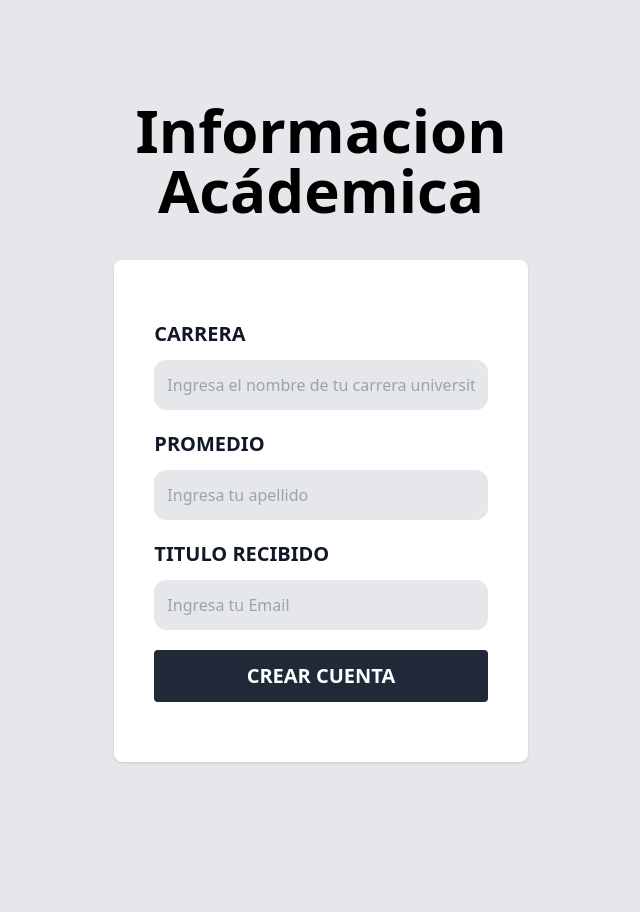
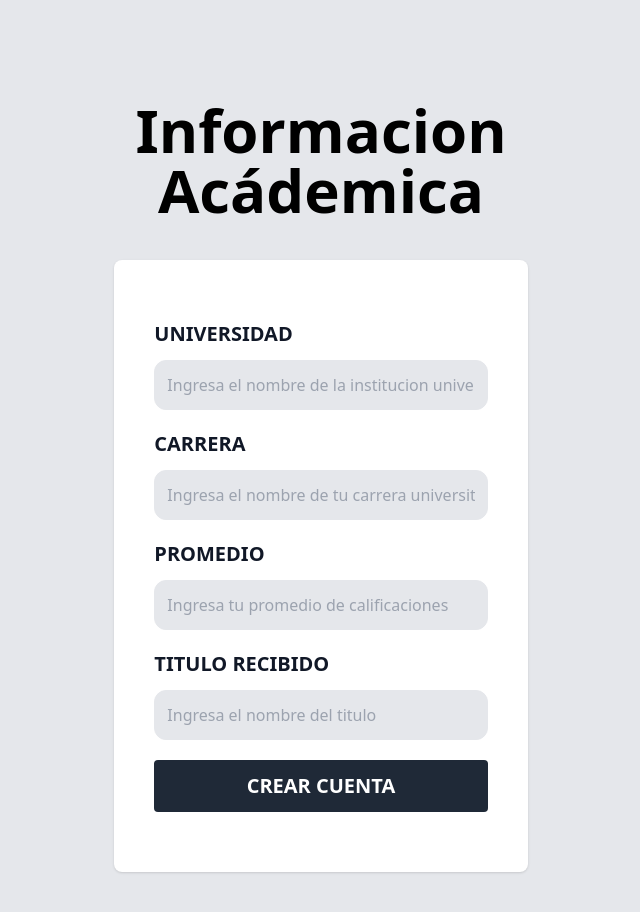
Before and after one commit to jorgearbelaez/Assesment_ONE, a React (Vite) app: page /create-account in a window 1280 px wide. Shown: the top 912 px of the page, without its empty margins (319-959 px from the left). Before the commit the page ends 880 px from the top, so only its background shows below. Built offline with nearby package versions, Linux system fonts and the light colour scheme.

Commit message:
se corrigen errores

```diff
--- a/src/pages/CreateAccount.jsx
+++ b/src/pages/CreateAccount.jsx
@@ -10,7 +10,7 @@ const CreateAccount = () => {
         titulo:""
 
     })
-    const { carrera, promedio,titulo, password, confirmpassword } = userForm;
+    const { universidad, carrera, promedio,titulo } = userForm;
     const handleChange = (e) => {
         setUserForm({
             ...userForm,
@@ -27,6 +27,20 @@ const CreateAccount = () => {
         // onSubmit={handleSubmit}
     >
 
+        <div className="my-5">
+            <label className="uppercase text-gray-900 block  text-xl font-bold"
+            htmlFor="universidad"
+            >Universidad</label>
+            <input
+                name="universidad"
+                type="text"
+                placeholder="Ingresa el nombre de la institucion universitaria"
+                className="w-full mt-3 p-3 border rounded-xl bg-gray-200"
+                value={universidad}
+                onChange= {handleChange}
+                 />
+
+        </div>
         <div className="my-5">
             <label className="uppercase text-gray-900 block  text-xl font-bold"
             htmlFor="carrera"
@@ -48,7 +62,7 @@ const CreateAccount = () => {
             <input
                 name="promedio"
                 type="text"
-                placeholder="Ingresa tu apellido"
+                placeholder="Ingresa tu promedio de calificaciones"
                 className="w-full mt-3 p-3 border rounded-xl bg-gray-200"
                 value={promedio}
                 onChange= {handleChange}
@@ -62,7 +76,7 @@ const CreateAccount = () => {
             <input
                 name="titulo"
                 type="text"
-                placeholder="Ingresa tu Email"
+                placeholder="Ingresa el nombre del titulo"
                 className="w-full mt-3 p-3 border rounded-xl bg-gray-200"
                 value={titulo}
                 onChange= {handleChange}
```
